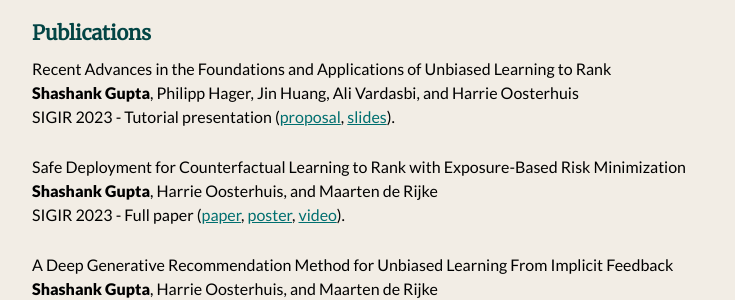
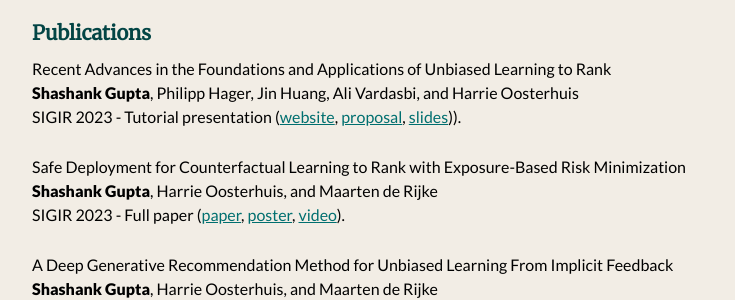
Before and after one commit to shashankg7/shashankg7.github.io, a Jekyll site: the page built from publications.md, in a window 1280 px wide and 900 px high. Shown: the part 354-654 px from the top of the window, without its empty margins (272-1007 px from the left). Built offline with Jekyll 4.4.1, drawn with Linux system fonts in a browser that asks for light colours; nearby versions of some CDN libraries.

Commit message:
Update publications.md

```diff
--- a/publications.md
+++ b/publications.md
@@ -20,7 +20,7 @@
 
 Recent Advances in the Foundations and Applications of Unbiased Learning to Rank <br>
 <b>Shashank Gupta</b>, Philipp Hager, Jin Huang, Ali Vardasbi, and Harrie Oosterhuis <br>
-SIGIR 2023 - Tutorial presentation ([proposal](https://drive.google.com/file/d/1HZP5X_5czqKWoAjXDAnC1PxvTHIqOjzj/view?usp=sharing), [slides](https://docs.google.com/presentation/d/e/2PACX-1vRbYgPTZMXOC7buidrAOyRMar2PkxLWSb12u_XjzYU9GXohd_hiekxrnayxCVgu1iwzpmEbgVPsnwAr/pub?start=false&loop=false&delayms=3000&slide=id.g1e4da214d8b_0_0](https://docs.google.com/presentation/d/1NdhDEn8xKPQO-J0YiF6KPKP20CiNLctF7krrGldEywY/present))).
+SIGIR 2023 - Tutorial presentation ([website](https://sites.google.com/view/sigir-2023-tutorial-ultr), [proposal](https://drive.google.com/file/d/1HZP5X_5czqKWoAjXDAnC1PxvTHIqOjzj/view?usp=sharing), [slides](https://docs.google.com/presentation/d/1NdhDEn8xKPQO-J0YiF6KPKP20CiNLctF7krrGldEywY/present?slide=id.g1e4da214d8b_0_0))).
 
 Safe Deployment for Counterfactual Learning to Rank with Exposure-Based Risk Minimization <br>
 <b>Shashank Gupta</b>, Harrie Oosterhuis, and Maarten de Rijke <br>
```
